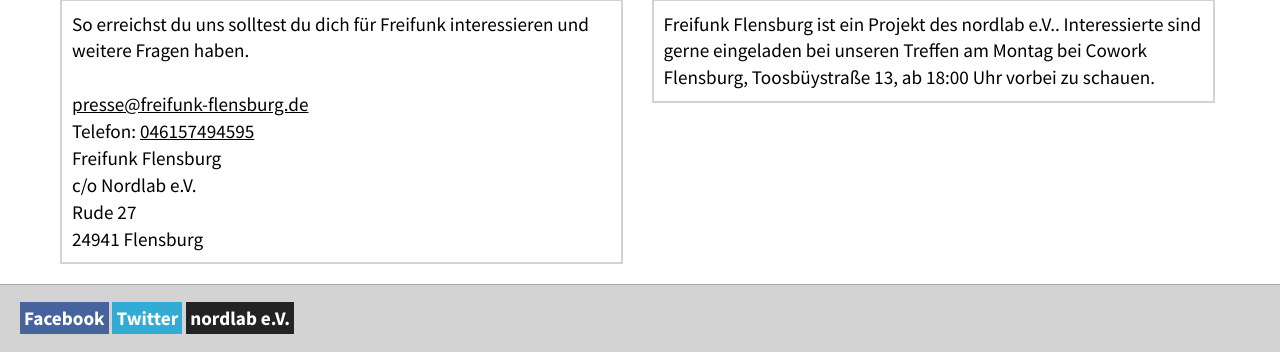
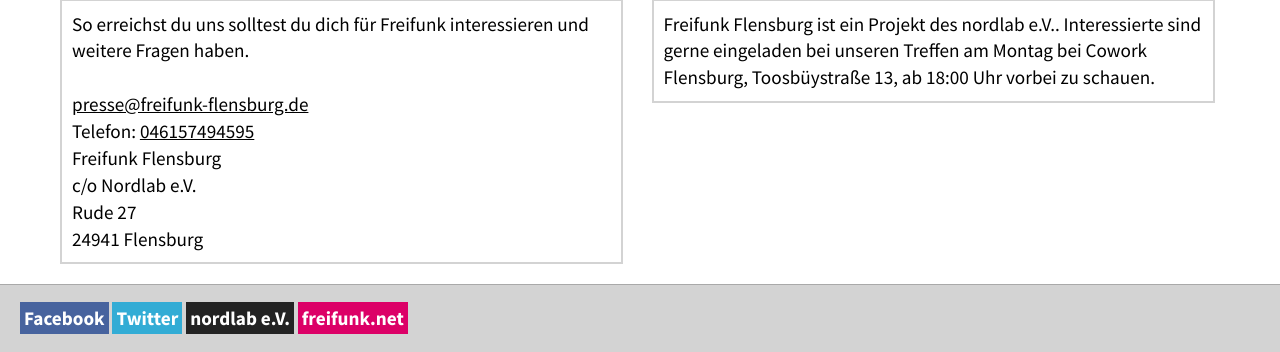
Before and after one commit to freifunk-flensburg/website, a PHP site: page / in a window 1280 px wide. Shown: the part 4493-4845 px from the top of the page. Run offline with PHP 8.4, Linux system fonts and the light colour scheme; some libraries are stand-ins or nearby versions.

Commit message:
added freifunk.net favicon to footer in index.php

```diff
--- a/assets/stylesheets/style.css
+++ b/assets/stylesheets/style.css
@@ -413,3 +413,11 @@ text-decoration: none;
 color: #fff;
 font-weight: 700;
 }
+.footer_freifunk{
+
+background-color: #dc0067;
+padding: 4px;
+text-decoration: none;
+color: #fff;
+font-weight: 700;
+}
--- a/index.php
+++ b/index.php
@@ -81,6 +81,7 @@
             <a href="https://www.facebook.com/FreifunkFlensburg" class="footer_facebook">Facebook</a>
             <a href="https://twitter.com/FreiFunkFlens" class="footer_twitter">Twitter</a>
             <a href="http://nordlab-ev.de" class="footer_nordlab">nordlab e.V.</a>
+            <a href="http://freifunk.net/" class="footer_freifunk">freifunk.net</a>
         </footer>
 
         <script src="//ajax.googleapis.com/ajax/libs/jquery/1.11.1/jquery.min.js"></script>
```
